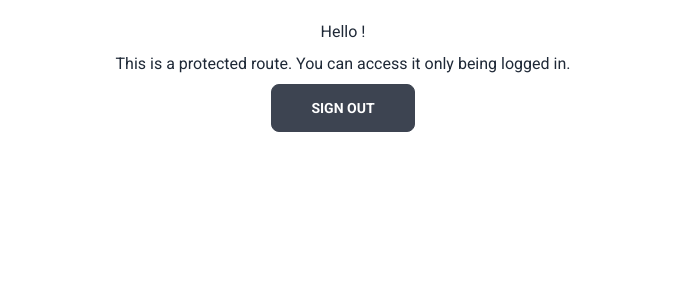
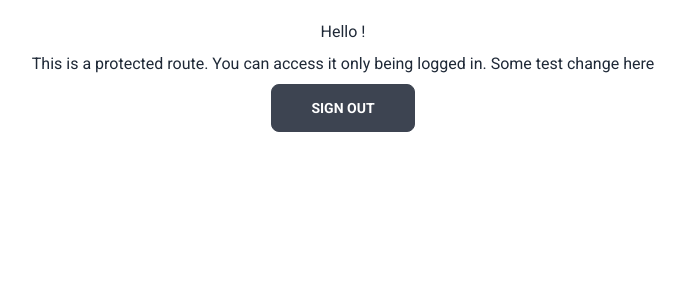
Before and after one commit to vguleaev/fullstack-nextjs-starter, a Next.js app: page /protected in a window 1280 px wide. Shown: the top 300 px of the page, without its empty margins (297-982 px from the left). Built offline with nearby package versions, Linux system fonts and the light colour scheme; no server answers.

Commit message:
Test change

```diff
--- a/src/pages/protected.tsx
+++ b/src/pages/protected.tsx
@@ -7,7 +7,7 @@ export default function Protected() {
     <div className="flex justify-center text-center m-5">
       <div>
         <p className="mb-2">Hello {session?.user?.name}!</p>
-        <p>This is a protected route. You can access it only being logged in.</p>
+        <p>This is a protected route. You can access it only being logged in. Some test change here</p>
         <button className="btn w-36 mt-2" onClick={() => signOut()}>
           Sign out
         </button>
```
